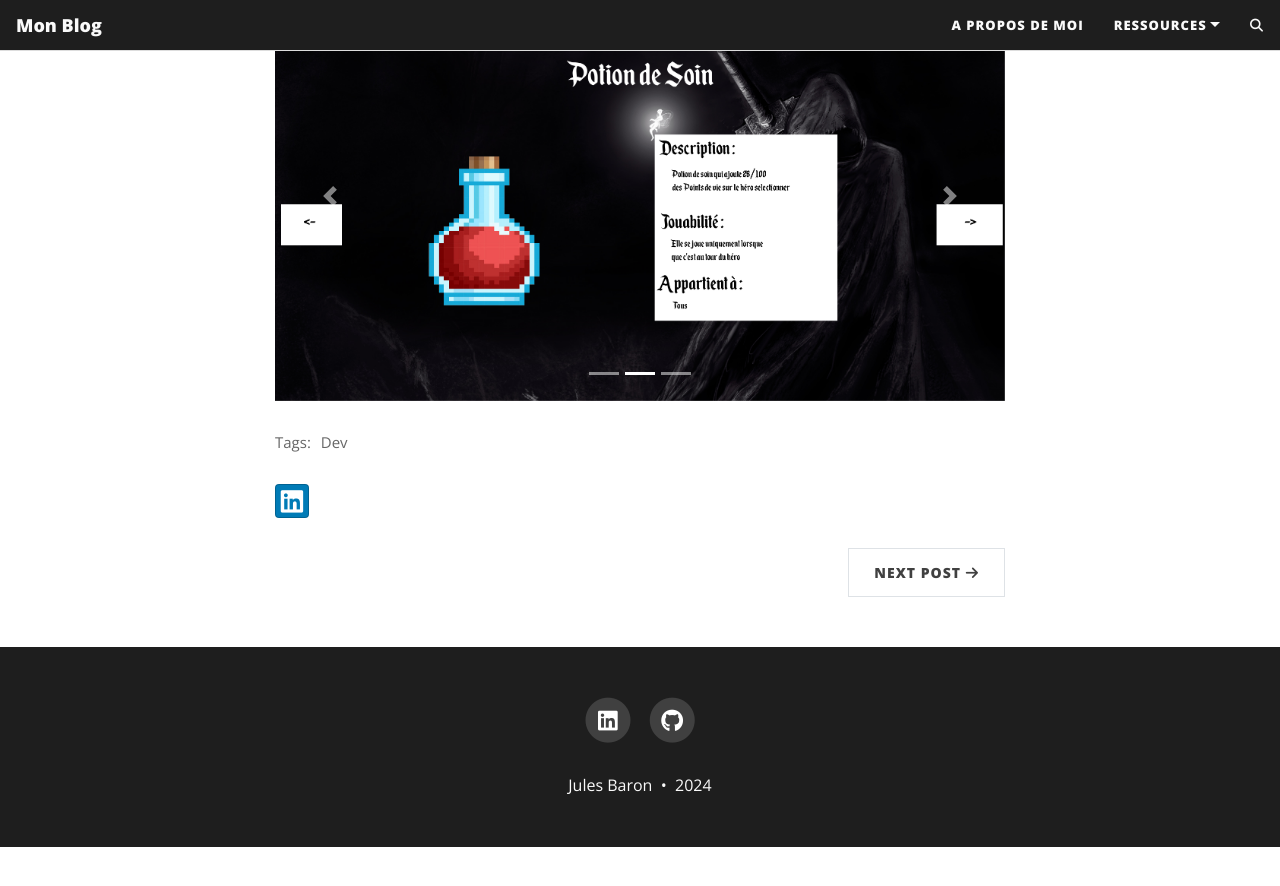
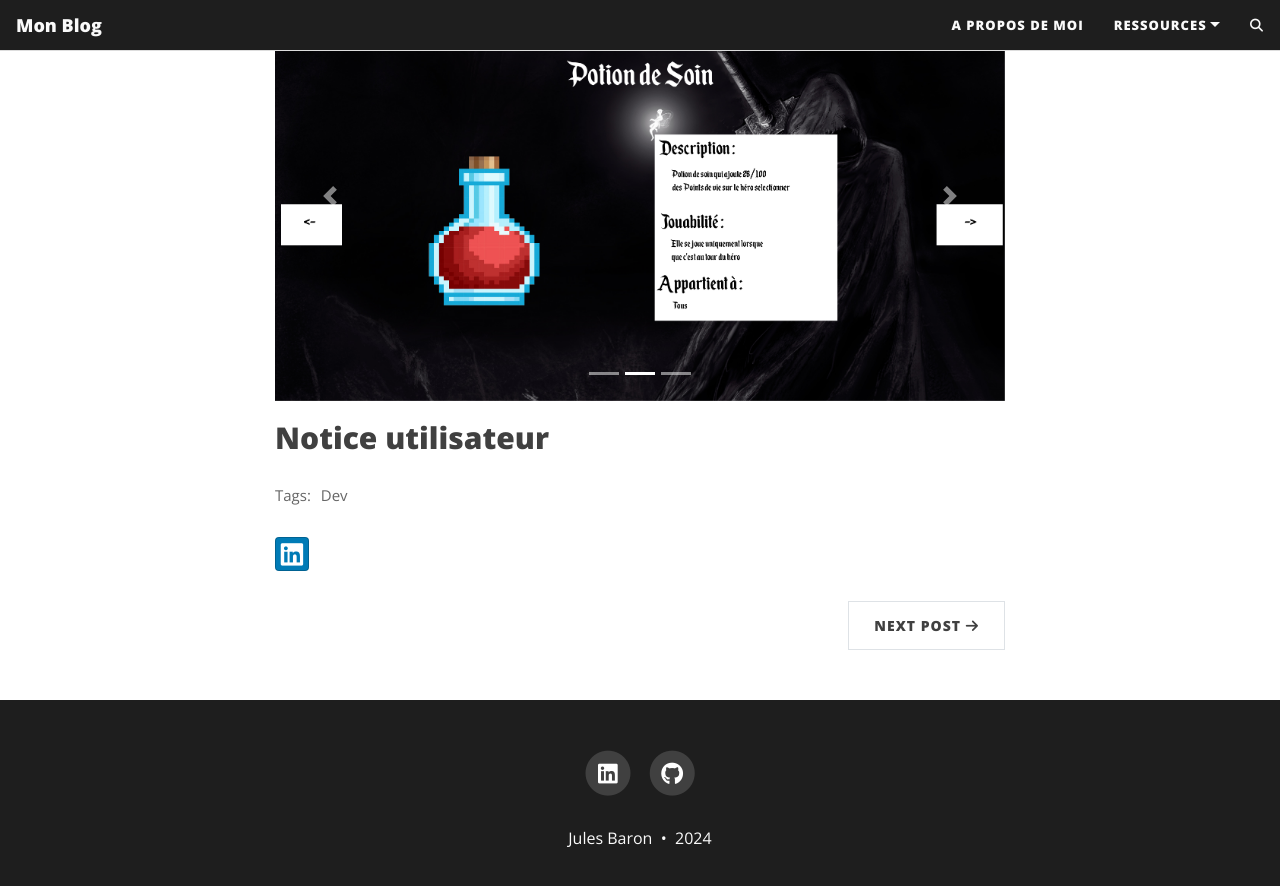
Before and after one commit to RavenJB/RavenJB.github.io, a Jekyll site: the page built from _posts/2023-12-15-sample-markdown.md, in a window 1280 px wide and 900 px high, scrolled down 1415 px. Shown: the top 886 px of the window. Built offline with Jekyll 4.4.1, drawn with Linux system fonts in a browser that asks for light colours; comment, search, counter and statistics services are not loaded; before the commit the page ends 2262 px from its top, so only the background shows below that.

Commit message:
Update 2023-12-15-sample-markdown.md

```diff
--- a/_posts/2023-12-15-sample-markdown.md
+++ b/_posts/2023-12-15-sample-markdown.md
@@ -49,3 +49,5 @@ Dans le cadre de notre programme de formation, nous nous sommes lancés dans un
 	<span class="sr-only">Prochain</span>
   </a>
 </div>
+
+## Notice utilisateur
```
